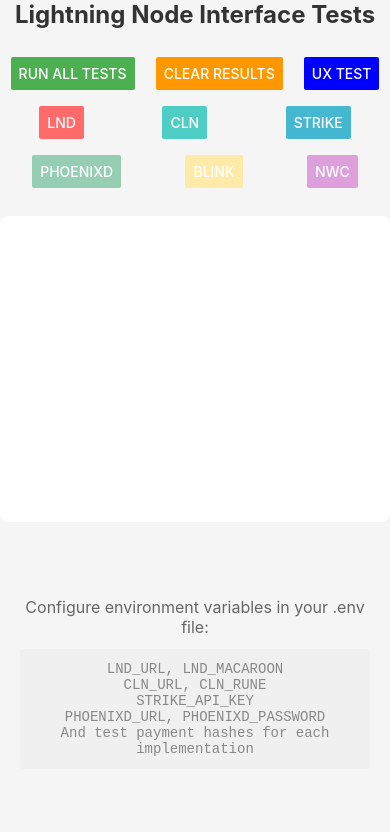
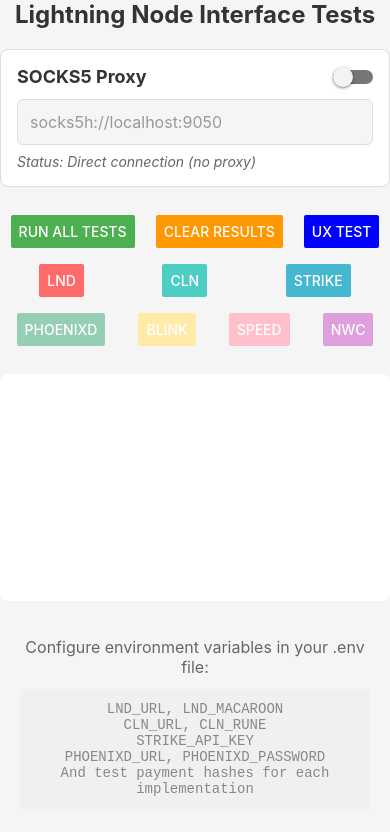
Before and after one commit to lightning-node-interface/lni, a React Native app in the folder bindings/lni_react_native/example/: screen / in a window 390 px wide. Shown: the top 832 px of the page. Built offline with nearby package versions, Linux system fonts and the light colour scheme.

Commit message:
react native socks 5 tests

```diff
--- a/bindings/lni_react_native/example/src/App.tsx
+++ b/bindings/lni_react_native/example/src/App.tsx
@@ -1,5 +1,5 @@
 import { useEffect, useState, useRef } from 'react';
-import { Text, View, StyleSheet, Button, ScrollView, SafeAreaView, Alert } from 'react-native';
+import { Text, View, StyleSheet, Button, ScrollView, SafeAreaView, Alert, TextInput, Switch } from 'react-native';
 import {
   LndNode,
   LndConfig,
@@ -13,6 +13,8 @@
   BlinkConfig,
   NwcNode,
   NwcConfig,
+  SpeedConfig,
+  SpeedNode,
   type OnInvoiceEventCallback,
   Transaction,
   OnInvoiceEventParams,
@@ -35,7 +37,9 @@
   NWC_URI,
   NWC_TEST_PAYMENT_HASH,
   BLINK_API_KEY,
-  BLINK_TEST_PAYMENT_HASH
+  BLINK_TEST_PAYMENT_HASH,
+  SPEED_API_KEY,
+  SPEED_TEST_PAYMENT_HASH,
 } from '@env';
 
 type TestResult = {
@@ -50,6 +54,13 @@
   const [testResults, setTestResults] = useState<TestResult[]>([]);
   const [isRunning, setIsRunning] = useState(false);
   const [currentTest, setCurrentTest] = useState<string>('');
+  const [socks5ProxyEnabled, setSocks5ProxyEnabled] = useState(false);
+  const [socks5ProxyUrl, setSocks5ProxyUrl] = useState('socks5h://localhost:9050');
+
+  // Get the proxy value to use in configurations
+  const getProxyValue = () => {
+    return socks5ProxyEnabled ? socks5ProxyUrl : '';
+  };
 
   // Helper function to safely serialize objects with BigInt values
   const safeStringify = (obj: any, indent = 2) => {
@@ -191,7 +202,7 @@
       const config = LndConfig.create({
         url: LND_URL,
         macaroon: LND_MACAROON,
-        socks5Proxy: '',
+        socks5Proxy: getProxyValue(),
         acceptInvalidCerts: true,
         httpTimeout: BigInt(40)
       });
@@ -215,7 +226,7 @@
       const config = ClnConfig.create({
         url: CLN_URL,
         rune: CLN_RUNE,
-        socks5Proxy: '',
+        socks5Proxy: getProxyValue(),
         acceptInvalidCerts: true,
         httpTimeout: BigInt(40)
       });
@@ -238,7 +249,7 @@
     try {
       const config = StrikeConfig.create({
         apiKey: STRIKE_API_KEY,
-        socks5Proxy: '',
+        socks5Proxy: getProxyValue(),
       });
 
       const node = new StrikeNode(config);
@@ -260,7 +271,7 @@
       const config = PhoenixdConfig.create({
         url: PHOENIXD_URL,
         password: PHOENIXD_PASSWORD,
-        socks5Proxy: '',
+        socks5Proxy: getProxyValue(),
         // Phoenixd often needs a bit more time
         acceptInvalidCerts: true,
         httpTimeout: BigInt(60)
@@ -283,12 +294,34 @@
     try {
       const config = BlinkConfig.create({
         apiKey: BLINK_API_KEY,
+        socks5Proxy: getProxyValue(),
       });
 
       const node = new BlinkNode(config);
       await testAsyncNode(nodeName, node, BLINK_TEST_PAYMENT_HASH);
     } catch (error) {
       updateTestStatus(nodeName, 'error', `Blink initialization failed: ${error}`);
+    }
+  };
+
+  const testSpeed = async () => {
+    const nodeName = 'Speed';
+
+    if (!SPEED_API_KEY) {
+      updateTestStatus(nodeName, 'skipped', 'SPEED_API_KEY not configured');
+      return;
+    }
+
+    try {
+      const config = SpeedConfig.create({
+        apiKey: SPEED_API_KEY,
+        socks5Proxy: getProxyValue(),
+      });
+
+      const node = new SpeedNode(config);
+      await testAsyncNode(nodeName, node, SPEED_TEST_PAYMENT_HASH);
+    } catch (error) {
+      updateTestStatus(nodeName, 'error', `Speed initialization failed: ${error}`);
     }
   };
 
@@ -303,6 +336,7 @@
     try {
       const config = NwcConfig.create({
         nwcUri: NWC_URI,
+        socks5Proxy: getProxyValue(),
       });
 
       const node = new NwcNode(config);
@@ -415,6 +449,31 @@
     <SafeAreaView style={styles.container}>
       <Text style={styles.title}>Lightning Node Interface Tests</Text>
 
+      {/* SOCKS5 Proxy Configuration */}
+      <View style={styles.proxyContainer}>
+        <View style={styles.proxyHeader}>
+          <Text style={styles.proxyTitle}>SOCKS5 Proxy</Text>
+          <Switch
+            value={socks5ProxyEnabled}
+            onValueChange={setSocks5ProxyEnabled}
+            trackColor={{ false: '#767577', true: '#81b0ff' }}
+            thumbColor={socks5ProxyEnabled ? '#f5dd4b' : '#f4f3f4'}
+          />
+        </View>
+        <TextInput
+          style={[styles.proxyInput, !socks5ProxyEnabled && styles.proxyInputDisabled]}
+          value={socks5ProxyUrl}
+          onChangeText={setSocks5ProxyUrl}
+          placeholder="socks5h://localhost:9150"
+          editable={socks5ProxyEnabled}
+          autoCapitalize="none"
+          autoCorrect={false}
+        />
+        <Text style={styles.proxyStatus}>
+          Status: {socks5ProxyEnabled ? `Using proxy: ${socks5ProxyUrl}` : 'Direct connection (no proxy)'}
+        </Text>
+      </View>
+
       {/* Control Buttons */}
       <View style={styles.controlsContainer}>
         <View style={styles.buttonRow}>
@@ -470,6 +529,12 @@
             onPress={() => runTest('Blink', testBlink)}
             disabled={isRunning}
             color="#FFEAA7"
+          />
+          <Button
+            title="Speed"
+            onPress={() => runTest('Speed', testSpeed)}
+            disabled={isRunning}
+            color="pink"
           />
           <Button
             title="NWC"
@@ -621,4 +686,41 @@
     padding: 12,
     borderRadius: 4,
   },
+  proxyContainer: {
+    backgroundColor: '#fff',
+    borderRadius: 8,
+    padding: 16,
+    marginBottom: 20,
+    borderWidth: 1,
+    borderColor: '#ddd',
+  },
+  proxyHeader: {
+    flexDirection: 'row',
+    justifyContent: 'space-between',
+    alignItems: 'center',
+    marginBottom: 12,
+  },
+  proxyTitle: {
+    fontSize: 18,
+    fontWeight: 'bold',
+    color: '#333',
+  },
+  proxyInput: {
+    borderWidth: 1,
+    borderColor: '#ddd',
+    borderRadius: 6,
+    padding: 12,
+    fontSize: 16,
+    backgroundColor: '#fff',
+    marginBottom: 8,
+  },
+  proxyInputDisabled: {
+    backgroundColor: '#f5f5f5',
+    color: '#999',
+  },
+  proxyStatus: {
+    fontSize: 14,
+    color: '#666',
+    fontStyle: 'italic',
+  },
 });
```
